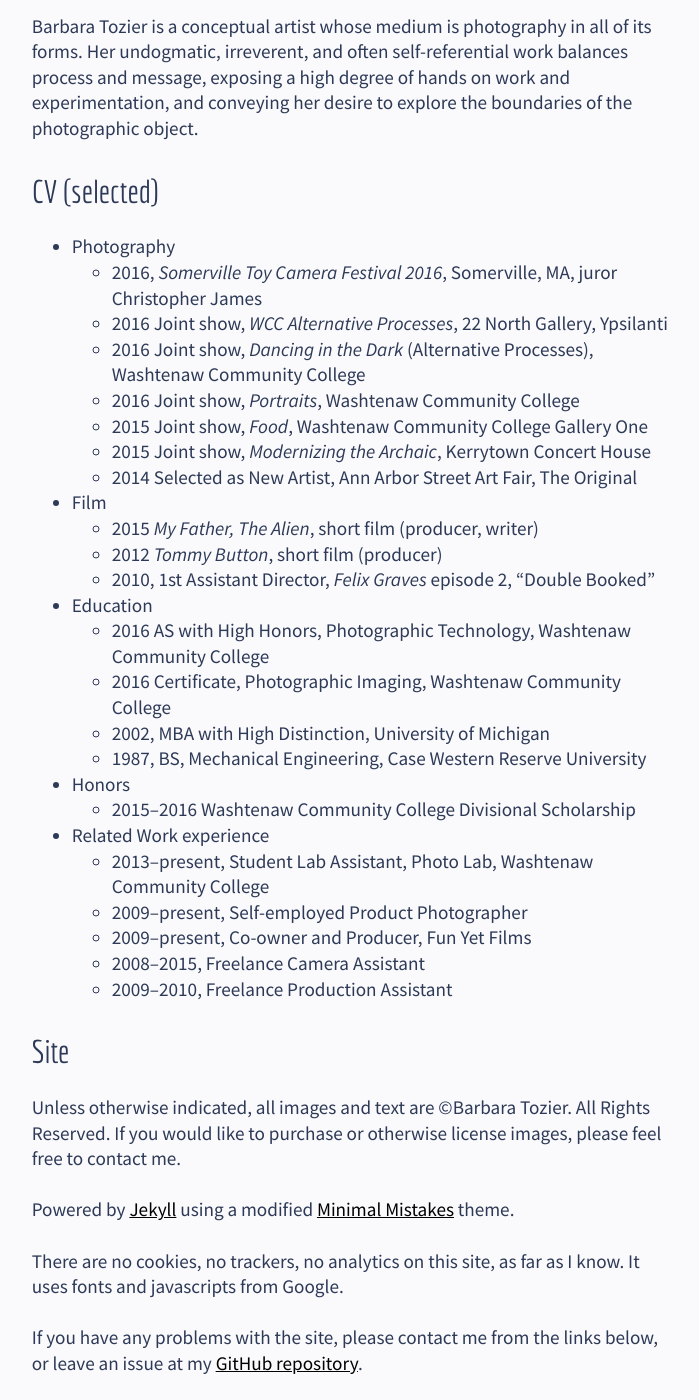
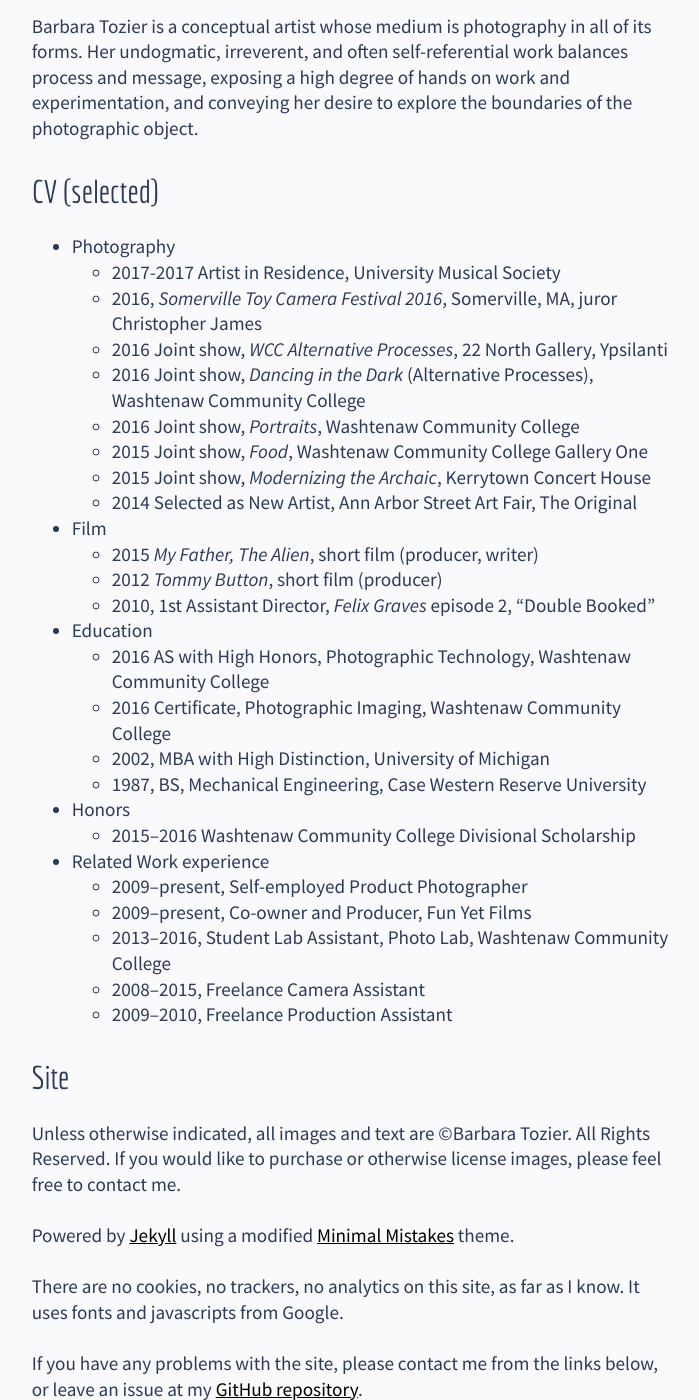
Before and after one commit to logista/btsite, a Jekyll site: the page built from about/index.md, in a window 1280 px wide and 1400 px high, scrolled down 1956 px. Shown: the whole window, without its empty margins (75-774 px from the left). Built offline with Jekyll 4.4.1, drawn with Linux system fonts in a browser that asks for light colours; nearby versions of some CDN libraries.

Commit message:
update cv

```diff
--- a/about/index.md
+++ b/about/index.md
@@ -30,6 +30,7 @@ Barbara Tozier is a conceptual artist whose medium is photography in all of its
 ### CV (selected)
 
 - Photography
+    - 2017-2017 Artist in Residence, University Musical Society
     - 2016, _Somerville Toy Camera Festival 2016_, Somerville, MA, juror Christopher James
     - 2016 Joint show, _WCC Alternative Processes_, 22 North Gallery, Ypsilanti
     - 2016 Joint show, _Dancing in the Dark_ (Alternative Processes), Washtenaw Community College
@@ -49,9 +50,9 @@ Barbara Tozier is a conceptual artist whose medium is photography in all of its
 - Honors
     - 2015--2016 Washtenaw Community College Divisional Scholarship
 - Related Work experience
-    - 2013--present, Student Lab Assistant, Photo Lab, Washtenaw Community College
     - 2009--present, Self-employed Product Photographer
     - 2009--present, Co-owner and Producer, Fun Yet Films
+    - 2013--2016, Student Lab Assistant, Photo Lab, Washtenaw Community College
     - 2008--2015, Freelance Camera Assistant
     - 2009--2010, Freelance Production Assistant
 
```
